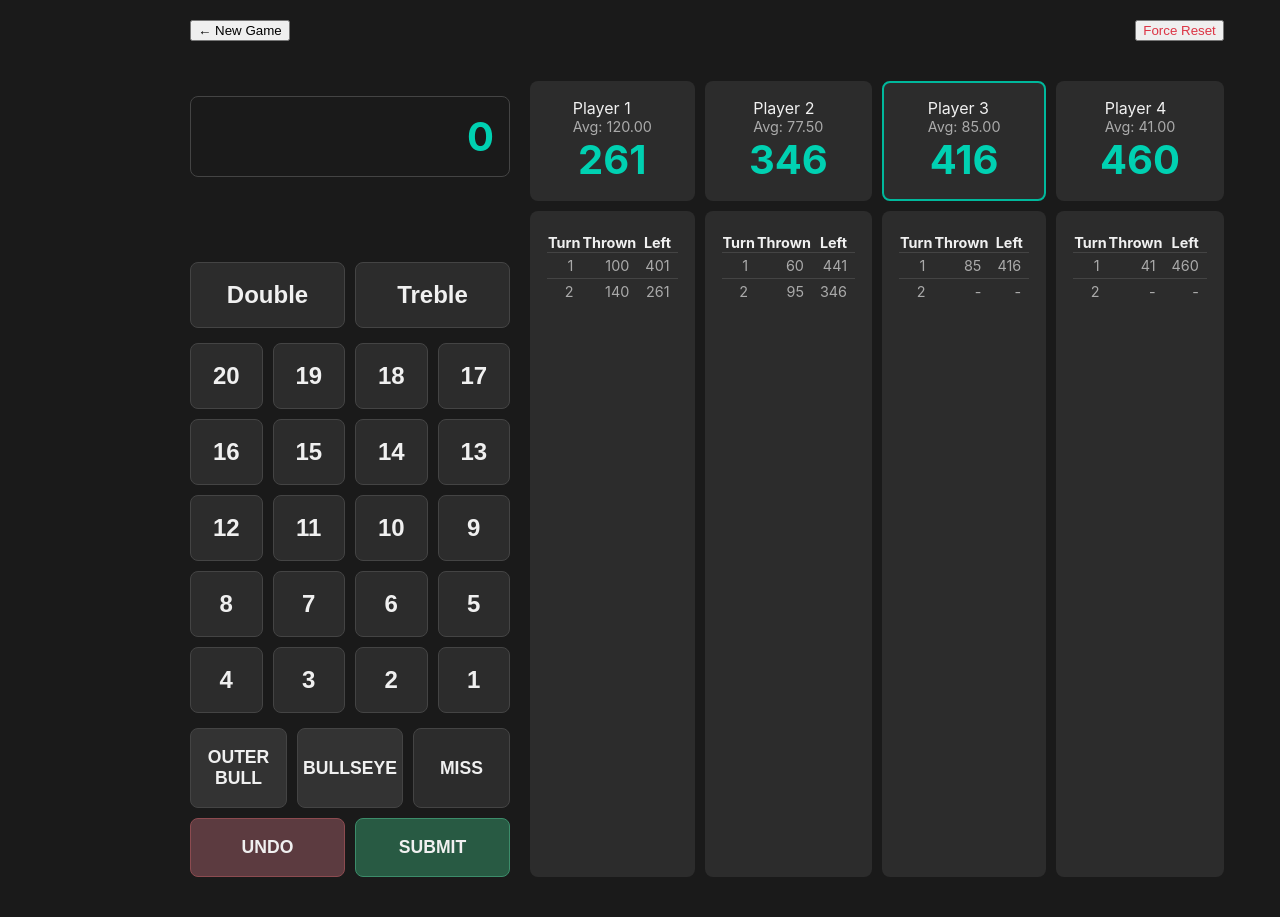
After one commit to andywestley/darts-scoreboard, a PHP site: page /game_view_local.html in a window 1280 px wide. The commit adds this page. Run offline with PHP 8.4, Linux system fonts and the light colour scheme; some libraries are stand-ins or nearby versions.

Commit message:
Improved leaderboards

```diff
--- a/public/css/style.css
+++ b/public/css/style.css
@@ -156,14 +156,13 @@ h1 {
 .screen.game-container.active {
     display: grid;
     /* A more balanced 3-column layout */
-    grid-template-columns: 320px 1fr;
-    grid-template-rows: auto 1fr;
+    grid-template-columns: 320px 1fr; /* Fixed width for keypad, flexible for leaderboard */
+    grid-template-rows: auto 1fr auto; /* Header, main content, chart */
     gap: 20px;
     grid-template-areas:
-        "header header header"
-        "leaderboard leaderboard leaderboard"
-        "keypad chart"
-        "chart chart chart";
+        "header header"
+        "keypad leaderboard"
+        "chart chart";
     max-width: 900px;
 }
 
@@ -201,6 +200,18 @@ h1 {
     gap: 10px;
 }
 
+.player-column {
+    display: flex;
+    flex-direction: column;
+    gap: 10px;
+}
+
+.player-column {
+    display: flex;
+    flex-direction: column;
+    gap: 10px;
+}
+
 .player-card {
     background-color: var(--card-bg);
     padding: 15px;
@@ -212,19 +223,20 @@ h1 {
 }
 
 .player-card--active {
-    border-color: var(--active-player-bg);
+    /* The main card is no longer highlighted directly. */
+}
+
+.player-card--header.active {
+    border: 2px solid var(--active-player-bg);
 }
 
 .player-card__header {
     display: flex;
     justify-content: space-between;
     align-items: center;
-    width: 100%;
-}
-
-.player-card__name {
-    font-size: 1.2em;
-    font-weight: bold;
+    padding: 10px;
+    border: 2px solid transparent; /* Add a transparent border to prevent layout shift on active */
+    transition: border-color 0.3s;
 }
 
 .player-card__score {
@@ -246,10 +258,21 @@ h1 {
     border-collapse: collapse;
 }
 
+.player-card--history {
+    flex-grow: 1; /* Allow the history card to grow to fill available space */
+    display: flex; /* This is the key fix: Make this a flex container to control its child table */
+    padding: 5px 15px;
+}
+
 .player-card__score-history td {
     padding: 4px 8px;
     border-top: 1px solid var(--border-color);
     text-align: right;
+}
+
+.player-card__score-history thead {
+    font-weight: bold;
+    color: var(--text-color);
 }
 
 .keypad-container {
@@ -270,9 +293,26 @@ h1 {
 }
 
 .dartboard-keypad .specials {
+    display: flex;
+    flex-direction: column;
+    gap: 10px;
+}
+
+.specials-row {
     display: grid;
-    grid-template-columns: 1fr 1fr; /* Default to 2 columns */
     gap: 10px;
+}
+
+.specials-row:first-child {
+    grid-template-columns: repeat(3, 1fr);
+}
+
+.specials-row:last-child {
+    grid-template-columns: repeat(2, 1fr);
+}
+.specials-row .key {
+    font-size: 1.1em;
+    padding: 18px 5px;
 }
 
 .dartboard-keypad .numbers {
@@ -293,6 +333,12 @@ h1 {
     text-align: right;
     margin-bottom: 15px;
     color: var(--accent-color);
+}
+
+.controls.keypad-container {
+    display: flex;
+    flex-direction: column;
+    gap: 15px;
 }
 
 .key {
--- /dev/null
+++ b/public/game_view_local.html
@@ -0,0 +1,327 @@
+<!DOCTYPE html>
+<html lang="en">
+<head>
+    <meta charset="UTF-8">
+    <meta name="viewport" content="width=device-width, initial-scale=1.0">
+    <title>LOCAL - Game Screen View</title>
+    <script type="text/javascript" src="https://www.gstatic.com/charts/loader.js"></script>
+    <link rel="stylesheet" href="css/style.css?v=<?php echo filemtime('css/style.css'); ?>">
+    <style>
+        /* Override to make the game screen visible by default for local dev */
+        #gameScreen {
+            /* This is the key change: Apply the grid layout directly here */
+            display: grid;
+            grid-template-columns: 320px 1fr; /* Fixed width for keypad, flexible for leaderboard */
+            grid-template-rows: auto 1fr auto; /* Header, main content, chart */
+            gap: 20px;
+            grid-template-areas:
+                "header header"
+                "keypad leaderboard"
+                "chart chart";
+            max-width: 900px;
+            margin: 0 auto;
+        }
+        /* Local-only styles for the new keypad layout */
+        .dartboard-keypad .specials {
+            display: flex;
+            flex-direction: column;
+            gap: 10px;
+        }
+        .specials-row {
+            display: grid;
+            gap: 10px;
+            grid-template-columns: repeat(3, 1fr); /* Default to 3 columns for the first row */
+        }
+        .specials-row:last-child {
+            grid-template-columns: repeat(2, 1fr); /* 2 columns for the second row */
+        }
+        /* New rule to make the special buttons fit */
+        .specials-row .key {
+            font-size: 1.1em; /* Reduce font size to help text fit */
+            padding: 18px 5px; /* Reduce horizontal padding */
+        }
+        /* New styles for the separated player cards */
+        .player-column {
+            display: flex;
+            flex-direction: column;
+            gap: 10px;
+        }
+        .player-card {
+            background-color: var(--card-bg);
+            padding: 15px;
+            border-radius: 8px;
+        }
+        .player-card--header {
+            display: flex;
+            justify-content: space-between;
+            align-items: center;
+            border: 2px solid transparent;
+            transition: border-color 0.3s;
+        }
+        .player-card--header.active {
+            border-color: var(--active-player-bg);
+        }
+        .player-card--history {
+            padding: 5px 15px; /* Less vertical padding for the history card */
+            flex-grow: 1; /* Allow the history card to grow to fill available space */
+            /* This is the key fix: Make this a flex container to control its child table */
+            display: flex;
+        }
+        /* Fix for the controls container layout */
+        .controls.keypad-container {
+            display: flex;
+            flex-direction: column;
+            gap: 15px;
+        }
+        /*
+         * THE DEFINITIVE FIX for the leaderboard spacing and modal visibility.
+         */
+        .player-card__score-history {
+            flex-grow: 0 !important; /* Prevent the table itself from stretching */
+        }
+        .modal {
+            display: none; /* Ensure the win modal is hidden by default */
+        }
+    </style>
+</head>
+<body>
+
+    <!-- Game Screen -->
+    <div id="gameScreen" class="screen game-container active" data-rendered="false">
+        <header>
+            <button id="resetGameBtn" class="reset-link-button">← New Game</button>
+            <button id="forceResetBtn" class="reset-link-button" style="color: #dc3545; margin-left: auto;">Force Reset</button>
+            <span id="legDisplay" class="header-title"></span>
+        </header>
+
+        <div class="leaderboard" id="leaderboard"></div>
+
+        <div class="controls keypad-container">
+            <div class="darts-thrown-display" id="dartsThrownDisplay"></div>
+            <div class="input-display" id="inputDisplay">0</div>
+            <div class="checkout-suggestion" id="checkoutHint"></div>
+            <div class="dartboard-keypad">
+                <div class="modifiers">
+                    <button class="key key-mod" id="modDouble">Double</button>
+                    <button class="key key-mod" id="modTreble">Treble</button>
+                </div>
+                <div class="numbers" id="keypadNumbers">
+                    <!-- Numbers 1-20 are dynamically generated by screen.game.js -->
+                </div>
+                <div class="specials" id="keypadSpecials">
+                    <div class="specials-row">
+                        <button class="key key-bull" data-score="25">OUTER BULL</button>
+                        <button class="key key-bull" data-score="50">BULLSEYE</button>
+                        <button class="key key-special" data-score="0">MISS</button>
+                    </div>
+                    <div class="specials-row">
+                        <button class="key key-special key-del" id="undoBtn">UNDO</button>
+                        <button class="key key-special key-submit" id="submitTurnBtn">SUBMIT</button>
+                    </div>
+                </div>
+            </div>
+        </div>
+
+        <div id="burnDownChartContainer" class="chart-container"></div>
+
+        <!-- Win Modal (for leg wins) -->
+        <div id="winModal" class="modal">
+            <h2 id="winnerText">WINNER!</h2>
+            <div class="confetti" id="winnerConfetti">Game Shot!</div>
+            <div class="winner-stats" id="winnerStats"></div>
+            <button class="btn btn-modal-action" id="nextLegBtn">Start Next Leg</button>
+        </div>
+    </div>
+
+    <!-- Audio Elements -->
+    <audio id="dartHitSound" src="sounds/click.mp3" preload="none"></audio>
+    <audio id="bustSound" src="sounds/bust.mp3" preload="none"></audio>
+    <audio id="oneEightySound" src="sounds/180.mp3" preload="none"></audio>
+    <audio id="winSound" src="sounds/win.mp3" preload="none"></audio>
+
+    <!--
+        LOCAL DEVELOPMENT PRE-INIT SCRIPT
+        This script runs BEFORE app.js to prevent real authentication attempts.
+        It provides a fake JWT token so that app.js can initialize without errors.
+    -->
+    <script>
+        window.DartsApp = {}; // Initialize the global namespace
+
+        // --- Intercept the 'fetch' call for authentication ---
+        const originalFetch = window.fetch;
+        window.fetch = function(...args) {
+            const requestInfo = args[0];
+            const requestInit = args[1] || {};
+
+            // Check if this is the auth token request from app.js
+            if (requestInfo === 'index.php' && requestInit.headers && requestInit.headers['X-Action'] === 'auth:getToken') {
+                console.log('[LOCAL STUB] Intercepted auth:getToken request. Returning fake token.');
+                // Return a fake successful response
+                return Promise.resolve({
+                    ok: true,
+                    status: 200,
+                    json: () => Promise.resolve({ success: true, token: 'local-dev-fake-token' })
+                });
+            }
+
+            // For all other requests, use the original fetch function
+            return originalFetch.apply(this, args);
+        };
+    </script>
+
+    <!-- Include the real JS files -->
+    <script src="js/app.js" defer></script>
+    <script src="js/screen.game.js" defer></script>
+
+    <!-- Local Initialization Script -->
+    <script>
+        document.addEventListener('DOMContentLoaded', function() {
+            // --- 1. Create Mock Data ---
+            // This object simulates the data that would normally come from the backend.
+            const mockMatchObject = {
+                gameType: 501,
+                matchLegs: 3,
+                checkoutAssistant: true,
+                soundEffects: true,
+                // --- CORRECTED MOCK DATA FOR 4 PLAYERS ---
+                players: [
+                    {
+                        name: 'Player 1',
+                        score: 261,
+                        dartsThrown: 6,
+                        legsWon: 0,
+                        scores: [401, 261] // After turn 1, after turn 2
+                    },
+                    {
+                        name: 'Player 2',
+                        score: 346,
+                        dartsThrown: 6,
+                        legsWon: 0,
+                        scores: [441, 346] // After turn 1, after turn 2
+                    },
+                    {
+                        name: 'Player 3',
+                        score: 416,
+                        dartsThrown: 3,
+                        legsWon: 0,
+                        scores: [416] // After turn 1
+                    },
+                    {
+                        name: 'Player 4',
+                        score: 460,
+                        dartsThrown: 3,
+                        legsWon: 0,
+                        scores: [460] // After turn 1
+                    }
+                ],
+                currentPlayerIndex: 2, // Player 3 is the active player
+                currentLeg: 1,
+                isOver: false,
+                winnerName: null,
+                // The history array tracks the score thrown each turn.
+                // This now correctly matches the players' scores arrays.
+                history: [
+                    { playerIndex: 0, scoreThrown: 100, isBust: false }, // P1's 1st turn
+                    { playerIndex: 1, scoreThrown: 60, isBust: false },  // P2's 1st turn
+                    { playerIndex: 2, scoreThrown: 85, isBust: false },  // P3's 1st turn
+                    { playerIndex: 3, scoreThrown: 41, isBust: false },  // P4's 1st turn
+                    { playerIndex: 0, scoreThrown: 140, isBust: false }, // P1's 2nd turn
+                    { playerIndex: 1, scoreThrown: 95, isBust: false },  // P2's 2nd turn
+                ],
+                standings: [],
+            };
+
+            // --- 2. Stub out DartsApp functions ---
+            // We create dummy versions of functions that would normally make API calls
+
+            // Prevent API calls from being made
+            window.DartsApp.postAction = async function(action, data) {
+                console.log(`[LOCAL STUB] postAction called for '${action}' with data:`, data);
+                // To simulate a score submission, you could return a modified mock object here.
+                return { success: true, match: mockMatchObject };
+            };
+
+            // Prevent screen changes
+            window.DartsApp.showScreen = function(screenId) {
+                console.log(`[LOCAL STUB] showScreen called for '${screenId}'.`);
+            };
+
+            // Override the JS function that renders the leaderboard
+            window.DartsApp.updateLeaderboard = function(match) {
+                const leaderboardElement = document.getElementById('leaderboard');
+                leaderboardElement.innerHTML = match.players.map((p, index) => {
+                    const pTotalPoints = (match.gameType - p.score);
+                    const pLegAvg = p.dartsThrown > 0 ? (pTotalPoints / p.dartsThrown * 3).toFixed(2) : '0.00';
+                    const maxTurns = Math.max(0, ...match.players.map(pl => pl.scores.length));
+
+                    // Get this player's turns from the main history to find out what was thrown each turn.
+                    const playerHistory = match.history.filter(turn => turn.playerIndex === index);
+
+                    let scoreHistoryHtml = '<p style="text-align: center; color: var(--text-color-secondary); font-size: 0.9em;">No turns yet.</p>';
+                    if (maxTurns > 0) {
+                        let tableRows = '';
+                        for (let i = 0; i < maxTurns; i++) {
+                            const remainingScore = p.scores[i];
+                            const turnData = playerHistory[i];
+
+                            if (turnData !== undefined) {
+                                const scoreThrown = turnData.isBust ? 'BUST' : turnData.scoreThrown;
+                                tableRows += `<tr><td>${i + 1}</td><td>${scoreThrown}</td><td>${remainingScore}</td></tr>`;
+                            } else {
+                                // Add a placeholder row for turns not yet taken by this player
+                                tableRows += `<tr><td>${i + 1}</td><td>-</td><td>-</td></tr>`;
+                            }
+                        }
+                        scoreHistoryHtml = `<table class="player-card__score-history">
+                            <thead><tr><th>Turn</th><th>Thrown</th><th>Left</th></tr></thead>
+                            <tbody>${tableRows}</tbody>
+                           </table>`;
+                    }
+
+                    return `
+                        <div class="player-column">
+                            <div class="player-card player-card--header ${index === match.currentPlayerIndex ? 'active' : ''}">
+                                <div>
+                                    <div class="player-card__name">${p.name}</div>
+                                    <div class="player-card__avg">Avg: ${pLegAvg}</div>
+                                </div>
+                                <div class="player-card__score">${p.score}</div>
+                            </div>
+                            <div class="player-card player-card--history">${scoreHistoryHtml}</div>
+                        </div>
+                    `;
+                }).join('');
+            };
+
+            window.DartsApp.showMatchSummary = function(match) {
+                console.log('[LOCAL STUB] showMatchSummary called with:', match);
+                alert('Match Over! Winner: ' + match.winnerName);
+            };
+
+            // --- 3. Initialize the Game Screen ---
+            // We wait a brief moment to ensure all other scripts have loaded.
+            setTimeout(() => {
+                if (window.DartsApp && typeof window.DartsApp.initGameScreen === 'function') {
+                    const originalInitGameScreen = window.DartsApp.initGameScreen;
+
+                    // Replace the entire init function with our local version
+                    window.DartsApp.initGameScreen = function(match) {
+                        console.log('[LOCAL OVERRIDE] Running local initGameScreen.');
+                        // 1. Render our correct leaderboard first.
+                        window.DartsApp.updateLeaderboard(match);
+                        // 2. Call the original init function, but tell its UI renderer to do nothing.
+                        originalInitGameScreen(match, { skipLeaderboardRender: true });
+                    };
+
+                    console.log('[LOCAL INIT] Initializing game screen with mock data.');
+                    window.DartsApp.initGameScreen(mockMatchObject);
+                } else {
+                    console.error('[LOCAL INIT] DartsApp.initGameScreen is not available. Check script loading order.');
+                    alert('Failed to initialize local game screen. See console for details.');
+                }
+            }, 100);
+        });
+    </script>
+
+</body>
+</html>
--- a/public/js/screen.game.js
+++ b/public/js/screen.game.js
@@ -77,6 +77,11 @@ window.DartsApp.initGameScreen = function(match) {
     }
 
     function updateGameUI(match) {
+        if (options.skipLeaderboardRender) {
+            console.log('[updateGameUI] Skipping leaderboard render as requested by local override.');
+            return;
+        }
+
         console.log('%c[updateGameUI] Entry Point', 'color: green; font-weight: bold;', 'Rendering with match object:', match);
 
         if (!match || !match.players || !match.players.length) {
@@ -112,24 +117,43 @@ window.DartsApp.initGameScreen = function(match) {
             leaderboardElement.innerHTML = match.players.map((p, index) => {
                 const pTotalPoints = (match.gameType - p.score);
                 const pLegAvg = p.dartsThrown > 0 ? (pTotalPoints / p.dartsThrown * 3).toFixed(2) : '0.00';
+                const maxTurns = Math.max(0, ...match.players.map(pl => pl.scores.length));
+
+                // Get this player's turns from the main history to find out what was thrown each turn.
+                const playerHistory = match.history.filter(turn => turn.playerIndex === index);
 
                 // Generate the score history table for each player
-                const scoreHistoryHtml = p.scores && p.scores.length > 0
-                    ? `<table class="player-card__score-history">
-                        ${p.scores.map((score, i) => `<tr><td>Turn ${i + 1}</td><td>${score}</td></tr>`).join('')}
-                       </table>`
-                    : '';
+                let scoreHistoryHtml = '<p style="text-align: center; color: var(--text-color-secondary); font-size: 0.9em;">No turns yet.</p>';
+                if (maxTurns > 0) {
+                    let tableRows = '';
+                    for (let i = 0; i < maxTurns; i++) {
+                        const remainingScore = p.scores[i];
+                        const turnData = playerHistory[i];
+
+                        if (turnData !== undefined && remainingScore !== undefined) {
+                            const scoreThrown = turnData.isBust ? 'BUST' : turnData.scoreThrown;
+                            tableRows += `<tr><td>${i + 1}</td><td>${scoreThrown}</td><td>${remainingScore}</td></tr>`;
+                        } else {
+                            // Add a placeholder row for turns not yet taken by this player
+                            tableRows += `<tr><td>${i + 1}</td><td>-</td><td>-</td></tr>`;
+                        }
+                    }
+                    scoreHistoryHtml = `<table class="player-card__score-history">
+                        <thead><tr><th>Turn</th><th>Thrown</th><th>Left</th></tr></thead>
+                        <tbody>${tableRows}</tbody>
+                       </table>`;
+                }
 
                 return `
-                    <div class="player-card ${index === match.currentPlayerIndex ? 'player-card--active' : ''}">
-                        <div class="player-card__header">
+                    <div class="player-column">
+                        <div class="player-card player-card--header ${index === match.currentPlayerIndex ? 'active' : ''}">
                             <div>
                                 <div class="player-card__name">${p.name}</div>
                                 <div class="player-card__avg">Avg: ${pLegAvg}</div>
                             </div>
                             <div class="player-card__score">${p.score}</div>
                         </div>
-                        ${scoreHistoryHtml}
+                        <div class="player-card player-card--history">${scoreHistoryHtml}</div>
                     </div>
                 `;
             }).join('');
```
Also changed, not shown: public/index.php (+9 -5 lines).
